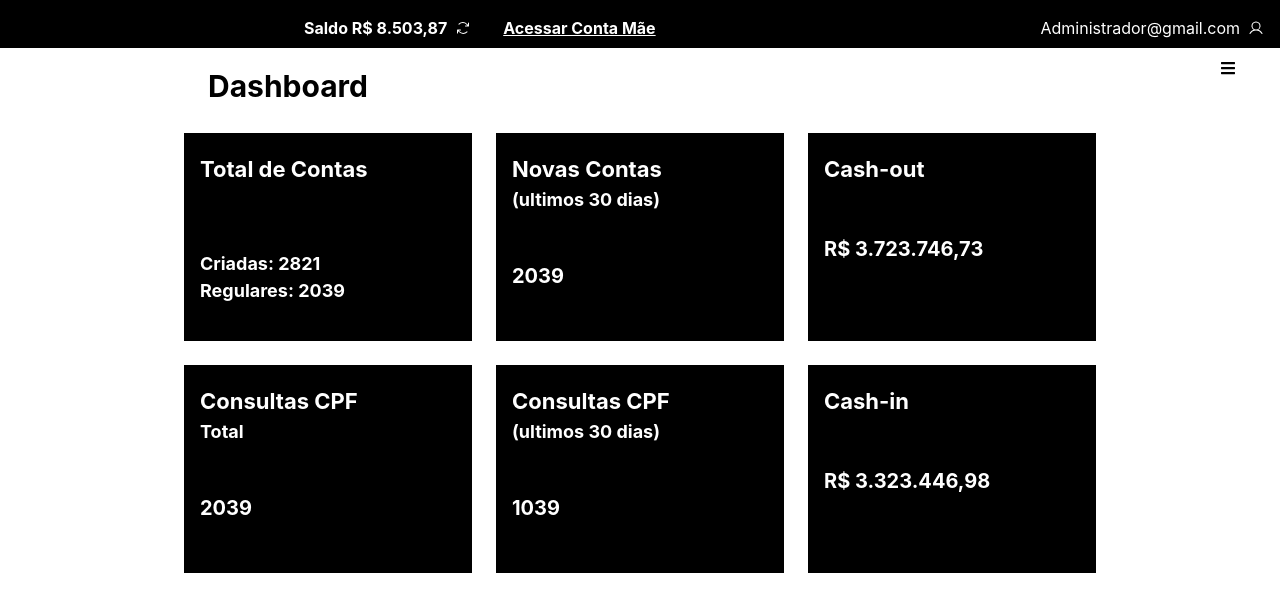
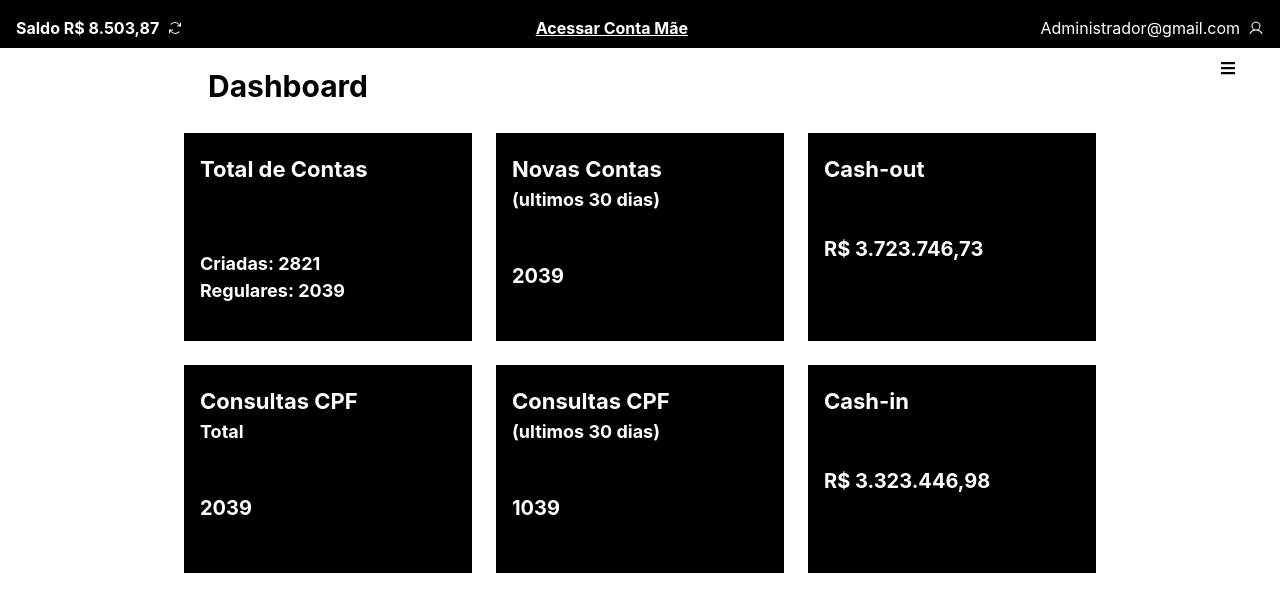
Before and after one commit to jonathan-trl/infinitypay2, a Next.js app: page / in a window 1280 px wide. Both pictures are taken after a click on the button "ENTRAR". Shown: the top 612 px of the page. Built offline with nearby package versions, Linux system fonts and the light colour scheme.

Commit message:
tree commit

```diff
--- a/src/components/Header/index.tsx
+++ b/src/components/Header/index.tsx
@@ -31,14 +31,29 @@ const Header = () => {
   return (
     <>
       {userAuthenticated && (
-        <Box bg="black" w="full" h={12} p={4} color="white">
-          <HStack justifyContent={'space-between'}>
-            <Center ml={64}>
-              <HStack mx={8}>
-                <Text fontWeight="bold">Saldo R$ 8.503,87</Text>
+        <Box
+          bg="black"
+          w="full"
+          h={{ base: 'auto', md: 12 }}
+          p={4}
+          color="white"
+        >
+          <HStack
+            justifyContent={{ base: 'space-around', md: 'space-between' }}
+          >
+            <Center>
+              <HStack>
+                <Text
+                  fontWeight="bold"
+                  textAlign={{ base: 'center', md: 'left' }}
+                >
+                  Saldo R$ 8.503,87
+                </Text>
                 <ArrowsClockwise color="white" size={16} />
               </HStack>
+            </Center>
 
+            <Center>
               <Text
                 color={'white'}
                 textDecorationLine={'underline'}
@@ -49,7 +64,7 @@ const Header = () => {
               </Text>
             </Center>
 
-            <Box>
+            <Center>
               <HStack>
                 <Menu>
                   <MenuButton>Administrador@gmail.com</MenuButton>
@@ -70,7 +85,7 @@ const Header = () => {
                 </Menu>
                 <User color="white" size={16} />
               </HStack>
-            </Box>
+            </Center>
           </HStack>
         </Box>
       )}
```
